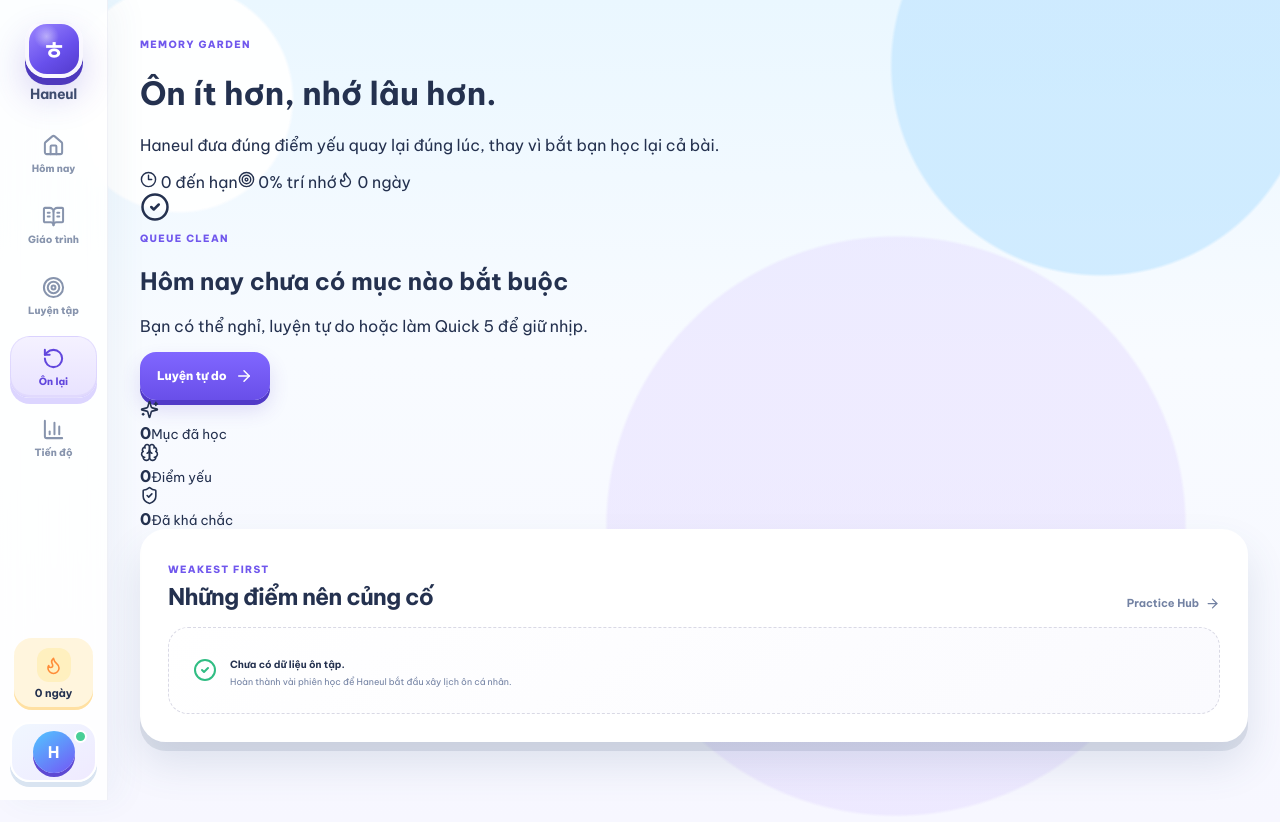
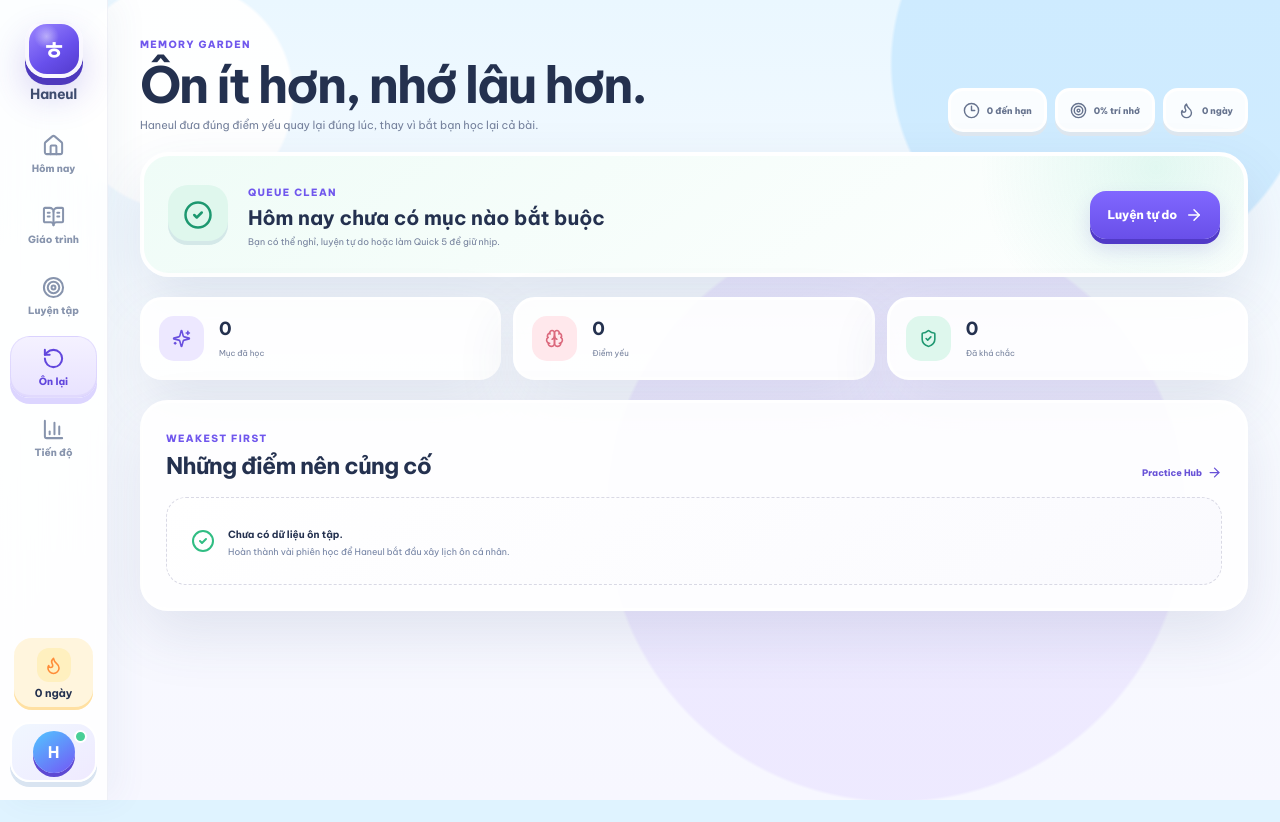
Before and after one commit to phung086/Tieng-Han, a Next.js app: page /review in a window 1280 px wide. After the commit the page ends 800 px from the top, so only its background shows below. Built offline with nearby package versions, Linux system fonts and the light colour scheme.

Commit message:
style(review): polish smart memory review surfaces

```diff
--- a/src/app/experience-v2.css
+++ b/src/app/experience-v2.css
@@ -2367,3 +2367,277 @@ body {
     grid-template-columns: 1fr;
   }
 }
+
+
+/* Review V4 */
+.review-v4 {
+  display: grid;
+  gap: 20px;
+  padding-bottom: 80px;
+}
+
+.review-head-v4 {
+  display: flex;
+  align-items: flex-end;
+  justify-content: space-between;
+  gap: 24px;
+}
+
+.review-head-v4 h1 {
+  margin: 7px 0 7px;
+  font-size: clamp(32px,4vw,50px);
+  line-height: 1.04;
+  letter-spacing: -.045em;
+}
+
+.review-head-v4 p {
+  margin: 0;
+  color: var(--hx-muted);
+  font-size: 11px;
+}
+
+.review-head-stats-v4 {
+  display: flex;
+  gap: 8px;
+}
+
+.review-head-stats-v4 span {
+  min-height: 44px;
+  display: inline-flex;
+  align-items: center;
+  gap: 7px;
+  padding: 0 12px;
+  border: 3px solid white;
+  border-radius: 15px;
+  color: #66738e;
+  background: rgba(255,255,255,.9);
+  box-shadow: 0 4px 0 #dfe8f0;
+  font-size: 9px;
+  font-weight: 900;
+}
+
+.review-focus-card-v4 {
+  display: grid;
+  grid-template-columns: 62px 1fr auto;
+  gap: 18px;
+  align-items: center;
+  padding: 24px;
+  border: 4px solid white;
+  border-radius: 29px;
+  box-shadow: var(--hx-shadow);
+}
+
+.review-focus-card-v4.due {
+  background:
+    radial-gradient(circle at 92% 10%,rgba(255,193,92,.18),transparent 11rem),
+    linear-gradient(145deg,#fff8e6,#fff);
+}
+
+.review-focus-card-v4.clean {
+  background:
+    radial-gradient(circle at 92% 10%,rgba(77,210,170,.15),transparent 11rem),
+    linear-gradient(145deg,#effcf7,#fff);
+}
+
+.review-focus-icon-v4 {
+  width: 60px;
+  height: 60px;
+  display: grid;
+  place-items: center;
+  border-radius: 20px;
+  color: #654cd6;
+  background: #eee9ff;
+  box-shadow: inset 0 -4px 0 rgba(78,57,181,.08);
+}
+
+.review-focus-card-v4.due .review-focus-icon-v4 {
+  color: #c27a1d;
+  background: #ffecb8;
+}
+
+.review-focus-card-v4.clean .review-focus-icon-v4 {
+  color: #1d9870;
+  background: #dff7ed;
+}
+
+.review-focus-card-v4 h2 {
+  margin: 5px 0 5px;
+  font-size: 20px;
+}
+
+.review-focus-card-v4 p {
+  margin: 0;
+  color: var(--hx-muted);
+  font-size: 9px;
+  line-height: 1.6;
+}
+
+.review-metrics-v4 {
+  display: grid;
+  grid-template-columns: repeat(3,1fr);
+  gap: 12px;
+}
+
+.review-metrics-v4 article {
+  display: grid;
+  grid-template-columns: 48px 1fr;
+  gap: 12px;
+  align-items: center;
+  padding: 16px;
+  border: 3px solid white;
+  border-radius: 22px;
+  background: rgba(255,255,255,.9);
+  box-shadow: var(--hx-shadow);
+}
+
+.review-metric-icon-v4 {
+  width: 45px;
+  height: 45px;
+  display: grid;
+  place-items: center;
+  border-radius: 15px;
+}
+
+.review-metric-icon-v4.purple { color:#6a50df;background:#ede8ff; }
+.review-metric-icon-v4.rose { color:#db687c;background:#ffe8ec; }
+.review-metric-icon-v4.mint { color:#1f9871;background:#def7ed; }
+
+.review-metrics-v4 strong {
+  display: block;
+  font-size: 18px;
+}
+
+.review-metrics-v4 small {
+  color: var(--hx-muted);
+  font-size: 8px;
+}
+
+.review-list-card-v4 {
+  padding: 23px;
+  border: 3px solid white;
+  border-radius: 28px;
+  background: rgba(255,255,255,.9);
+  box-shadow: var(--hx-shadow);
+}
+
+.review-list-card-v4 .section-title-row a {
+  display: inline-flex;
+  align-items: center;
+  gap: 5px;
+  color: #6852d7;
+  font-size: 9px;
+  font-weight: 900;
+}
+
+.review-stack-v4 {
+  display: grid;
+  gap: 9px;
+  margin-top: 17px;
+}
+
+.review-item-v4 {
+  display: grid;
+  grid-template-columns: 44px minmax(0,1fr) 74px auto;
+  gap: 12px;
+  align-items: center;
+  padding: 12px;
+  border: 2px solid #e8edf4;
+  border-radius: 18px;
+  color: var(--hx-ink);
+  background: #fff;
+  box-shadow: 0 3px 0 #e5ebf1;
+  transition: transform 120ms ease,border-color 120ms ease;
+}
+
+.review-item-v4:hover {
+  transform: translateY(-2px);
+  border-color: #d9d0ff;
+}
+
+.review-rank-v4 {
+  width: 42px;
+  height: 42px;
+  display: grid;
+  place-items: center;
+  border-radius: 14px;
+  color: #7058df;
+  background: #eee9ff;
+  font-size: 9px;
+  font-weight: 900;
+}
+
+.review-item-main-v4 strong,
+.review-item-main-v4 > span {
+  display: block;
+}
+
+.review-item-main-v4 strong {
+  overflow: hidden;
+  font-size: 11px;
+  text-overflow: ellipsis;
+  white-space: nowrap;
+}
+
+.review-item-main-v4 > span {
+  margin: 3px 0 7px;
+  color: var(--hx-muted);
+  font-size: 8px;
+}
+
+.review-strength-v4 {
+  text-align: right;
+}
+
+.review-strength-v4 strong,
+.review-strength-v4 span {
+  display: block;
+}
+
+.review-strength-v4 strong {
+  font-size: 11px;
+}
+
+.review-strength-v4 span {
+  margin-top: 3px;
+  color: var(--hx-muted);
+  font-size: 7px;
+}
+
+.review-empty-v4 {
+  margin-top: 17px;
+}
+
+@media (max-width: 820px) {
+  .review-head-v4 {
+    align-items: flex-start;
+    flex-direction: column;
+  }
+
+  .review-head-stats-v4 {
+    width: 100%;
+    overflow-x: auto;
+  }
+
+  .review-focus-card-v4 {
+    grid-template-columns: 56px 1fr;
+  }
+
+  .review-focus-card-v4 .primary-button {
+    grid-column: 1 / -1;
+    justify-self: start;
+  }
+}
+
+@media (max-width: 620px) {
+  .review-metrics-v4 {
+    grid-template-columns: 1fr;
+  }
+
+  .review-item-v4 {
+    grid-template-columns: 42px 1fr auto;
+  }
+
+  .review-strength-v4 {
+    display: none;
+  }
+}
```
